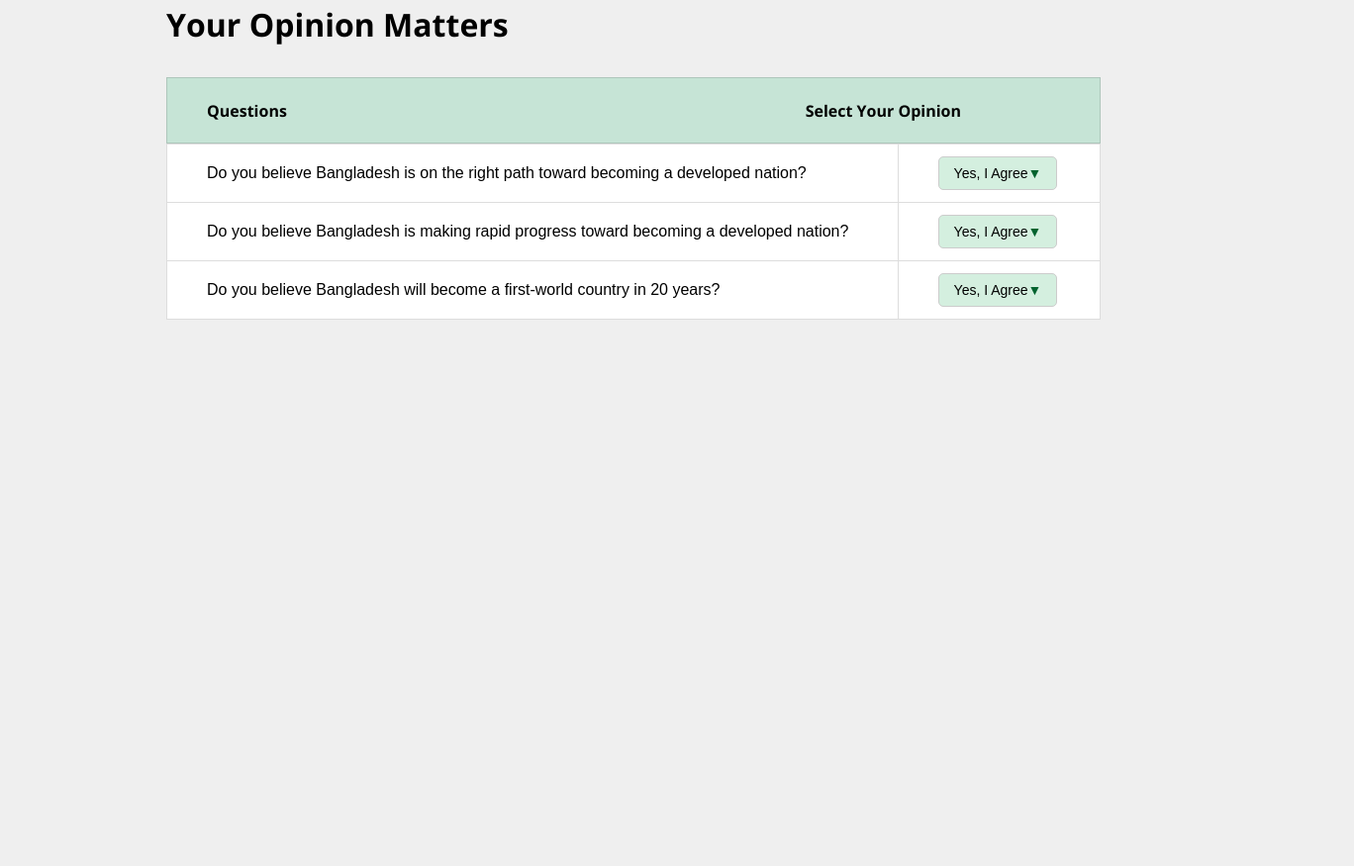
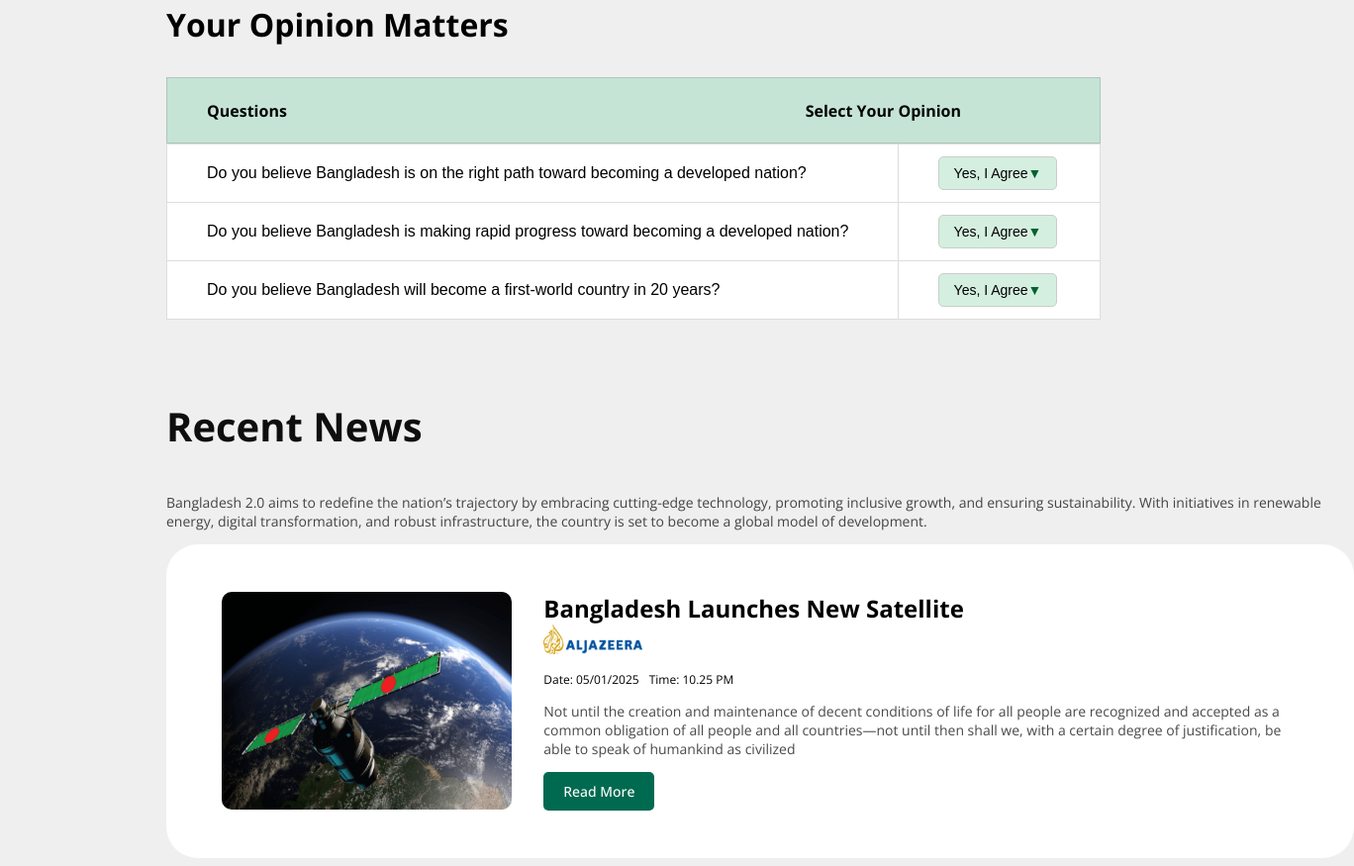
Before and after one commit to navid-abdullah/new-bangladesh, a plain HTML site: page index.html in a window 1280 px wide. Shown: the part 1972-2847 px from the top of the page at 99% size, 1368 px wide, since content can reach past the window. Before the commit the page ends 2375 px from the top, so only its background shows below. Drawn offline with nearby package versions, Linux system fonts and the light colour scheme.

Commit message:
added first card

```diff
--- a/index.html
+++ b/index.html
@@ -132,7 +132,28 @@
                 </tr>
               </tbody></table></div>
         </div>
+        <section class="recent-sec">
+          <h3 class="recent-title">Recent News</h3>
+          <p class="recent-description">Bangladesh 2.0 aims to redefine the nation’s trajectory by embracing cutting-edge technology, promoting inclusive growth, and ensuring sustainability. With initiatives in renewable energy, digital transformation, and robust infrastructure, the country is set to become a global model of development.</p>
+          <div class="first-card">
 
+            <img class = "card-img1"src="./images/satelite.png" alt="">
+
+            <div class="card-content">
+              <h3 class="card-title">Bangladesh Launches New Satellite</h3>
+              <img src="./images/al-jazeera.png" alt="" class="jajeera-img">
+              <div class="timeline">
+                <p class="date">Date: 05/01/2025</p>
+                <p class="time">Time: 10.25 PM</p>
+              </div>
+              <p class="card-des">Not until the creation and maintenance of decent conditions of life for all people are recognized and accepted as a common obligation of all people and all countries—not until then shall we,
+              with a certain degree of justification, be able to speak of humankind as civilized</p>
+              <button class="explore-btn">Read More</button>
+            </div>
+          </div>
+          <div></div>
+          <div></div>
+        </section>
     </main>
     <footer>
 
--- a/style.css
+++ b/style.css
@@ -324,3 +324,58 @@ nav {
 .arrow:hover {
     color: #000000;
 }
+.recent-sec {
+    margin: 0px 160px;
+    width: 100%;
+    max-width: 1200px;
+}
+.recent-title{
+
+    font-weight: bold;
+    font-size: 40px;
+    color: #0E0E0E;
+    text-align: left;
+}
+.recent-description{
+    color: #0e0e0ec2;
+    font-size: 14px;
+}
+.first-card{
+    display: flex;
+    justify-content: space-around;
+    background-color: white;
+    border-radius: 32px;
+    justify-content: center;
+    align-items: center;
+    padding: 48px 56px;
+    gap: 32px;
+}
+.card-img1 {
+    border-radius: 10px;
+    width:300px;
+    height: 220px;
+
+}
+.card-title {
+    font-size: 24px;
+    font-weight: bold;
+    margin: 0px;
+
+}
+.jajeera-img {
+    width: 100px;
+}
+.timeline {
+    display: flex;
+    align-items: center;
+    font-size: 12px;
+    gap: 10px;
+}
+.card-des {
+    font-size: 14px;
+    color: #0e0e0ec1;
+    margin-top: 2px;
+}
+.card-content {
+    margin-top: 0px;
+}
```
Also changed, not shown: drop-down.html (deleted, +0 -73 lines).
